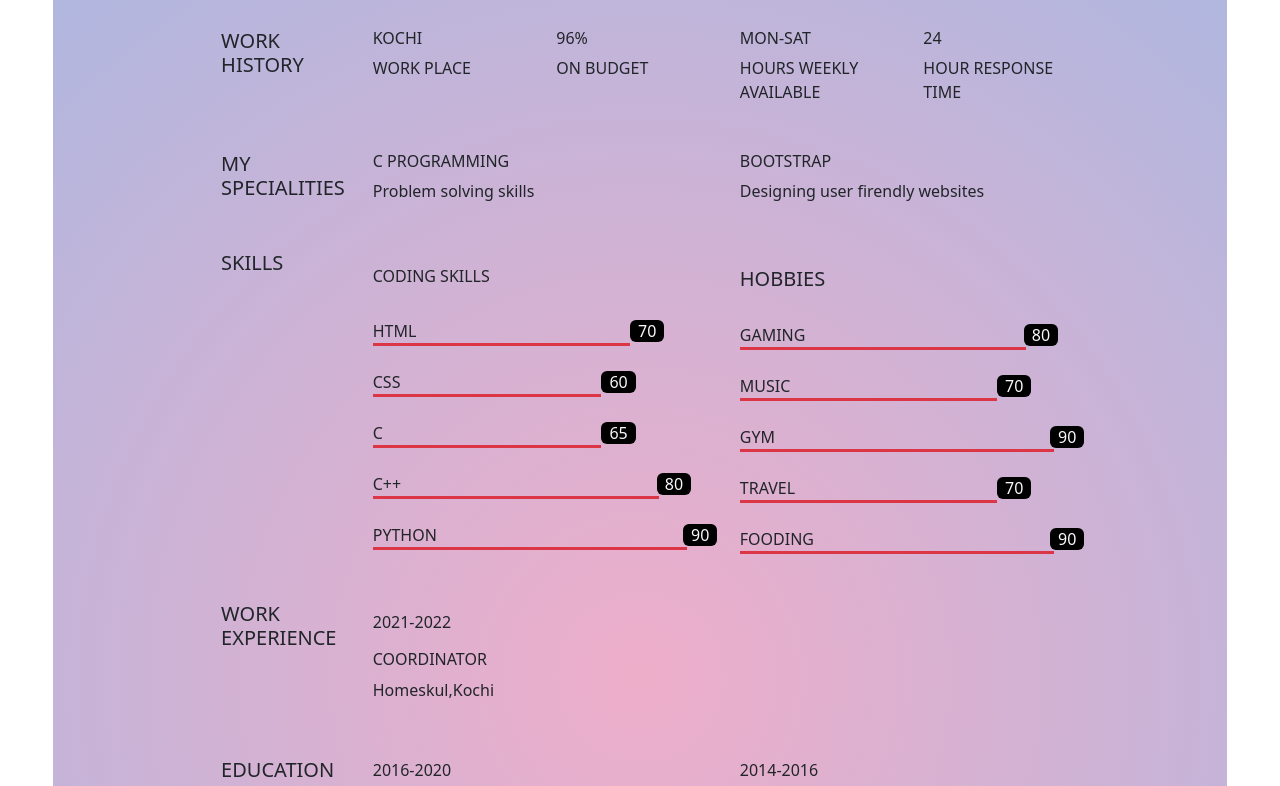
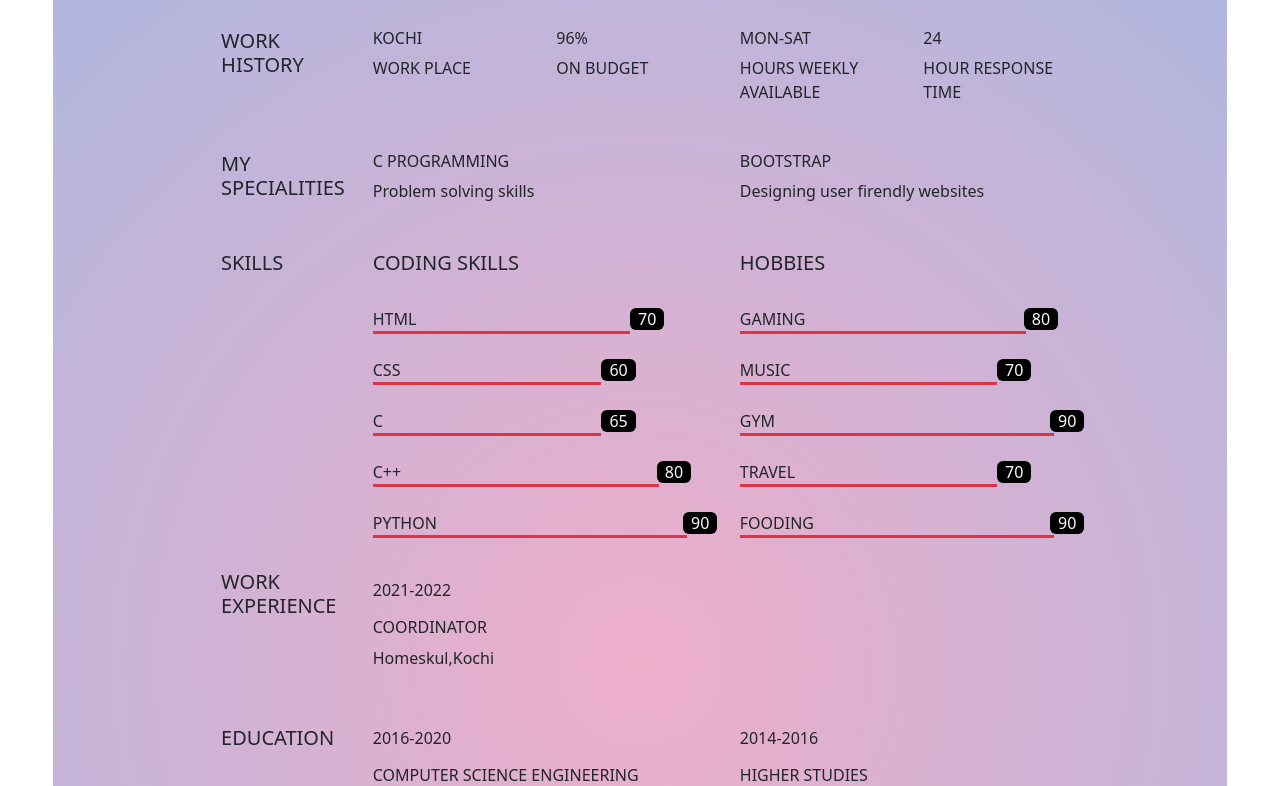
Before and after one commit to abhiram8898/Profiletemplate, a plain HTML site: page index.html in a window 1280 px wide. Shown: the part 545-1331 px from the top of the page. Drawn offline with nearby package versions, Linux system fonts and the light colour scheme.

Commit message:
style-6 commit

```diff
--- a/index.html
+++ b/index.html
@@ -142,9 +142,9 @@
                     <div class="col-12 col-lg-2 py-3 text-end-md">
                         <h5>SKILLS</h5>
                     </div>
-                    <div class="col-12 col-sm-10 py-3 row">
+                    <div class="col-12 col-sm-10  row">
                         <div class="col-12 col-md-6 py-3">
-                            <h6>CODING SKILLS</h6>
+                            <h5>CODING SKILLS</h5>
 
                             <div
                                 class="col-9 pt-4 border border-3 border-top-0 border-end-0 border-start-0 border-danger"
```
